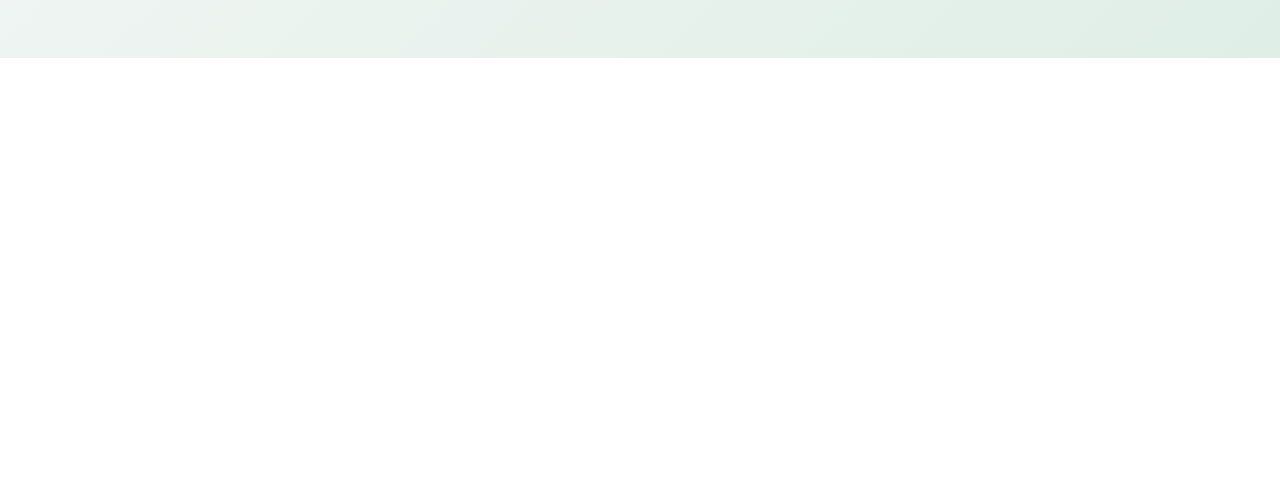
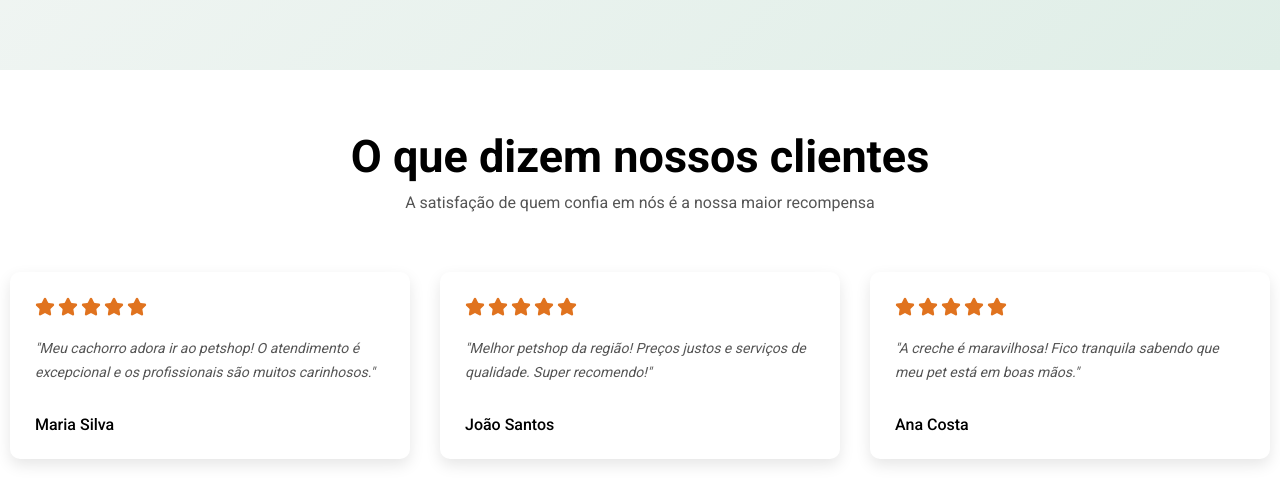
Before and after one commit to ClewertonRodrigues/petshop-dev, a React (Vite) app: page / in a window 1280 px wide. Shown: the part 1760-2264 px from the top of the page. Before the commit the page ends 1818 px from the top, so only its background shows below. Built offline with nearby package versions, Linux system fonts and the light colour scheme.

Commit message:
feat: implementa section depoimentos com cards componentizados

```diff
--- a/src/App.jsx
+++ b/src/App.jsx
@@ -3,6 +3,7 @@ import styles from "./styles.module.scss";
 import { Container } from "./components/container";
 import { Header } from "./components/header";
 import { CardService } from "./components/cardService";
+import { CardTestimony } from "./components/cardTestimony";
 
 import { Sparkles, House, ShoppingBag, Stethoscope } from 'lucide-react';
 
@@ -37,6 +38,21 @@ function App() {
       icon: ShoppingBag,
       title: "Pet Shop",
       description: "Rações, brinquedos, acessórios e tudo que seu pet precisa em um só lugar."
+    },
+  ]
+
+  const testimonials = [
+    {
+      testmony: "Meu cachorro adora ir ao petshop! O atendimento é excepcional e os profissionais são muitos carinhosos.",
+      name: "Maria Silva"
+    },
+    {
+      testmony: "Melhor petshop da região! Preços justos e serviços de qualidade. Super recomendo!",
+      name: "João Santos"
+    },
+    {
+      testmony: "A creche é maravilhosa! Fico tranquila sabendo que meu pet está em boas mãos.",
+      name: "Ana Costa"
     },
   ]
 
@@ -116,11 +132,26 @@ function App() {
               <img src={service3} alt="Creche Pet" />
               <img src={service4} alt="Pet Shop" />
             </div>
+          </div>
+        </Container>
+      </section>
 
+      <section className={styles.containerTestimonials}>
+        <Container>
+            <div>
+              <h2 className={styles.titleSection}>O que dizem nossos clientes</h2>
+              <p>A satisfação de quem confia em nós é a nossa maior recompensa</p>
 
-          </div>
-
-
+              <div className={styles.boxTestimonials}>
+                {testimonials.map((item, index) => (
+                  <CardTestimony
+                    key={index}
+                    testimony={item.testmony}
+                    name={item.name}
+                  />
+                ))}
+              </div>
+            </div>
         </Container>
       </section>
     </>
--- /dev/null
+++ b/src/components/cardTestimony/index.jsx
@@ -0,0 +1,19 @@
+import styles from "./styles.module.scss"
+
+import { Star } from 'lucide-react';
+
+export function CardTestimony({ testimony, name }){
+    return(
+        <div className={styles.card}>
+            <div className={styles.boxStars}>
+                <Star size={20} color="#e0731f" fill="#e0731f"/>
+                <Star size={20} color="#e0731f" fill="#e0731f"/>
+                <Star size={20} color="#e0731f" fill="#e0731f"/>
+                <Star size={20} color="#e0731f" fill="#e0731f"/>
+                <Star size={20} color="#e0731f" fill="#e0731f"/>
+            </div>
+            <i>"{testimony}"</i>
+            <span>{name}</span>
+        </div>
+    )
+}
--- /dev/null
+++ b/src/components/cardTestimony/styles.module.scss
@@ -0,0 +1,33 @@
+
+.card{
+    width: 100%;
+    background-color: white;
+    box-shadow: 0 6px 15px rgb(0, 0, 0, 0.1);
+    border-radius: 10px;
+    padding: 25px;
+    transition: transform 0.3s, shadow 0.3s;
+
+    &:hover{
+        transform: scale(1.03);
+        box-shadow: 0 6px 15px rgb(0, 0, 0, 0.15);
+    }
+
+    .boxStars{
+        display: flex;
+        gap: 3px;
+        margin-bottom: 20px;
+    }
+
+    i{
+        color: #555;
+        font-size: 14px;
+        line-height: 1.7;
+        font-weight: 400;
+    }
+
+    span{
+        display: block;
+        margin-top: 30px;
+        font-weight: 500;
+    }
+}
--- a/src/styles.module.scss
+++ b/src/styles.module.scss
@@ -94,7 +94,7 @@
 }
 
 .titleSection {
-    font-size: 40px;
+    font-size: 45px;
 }
 
 .contentServices {
@@ -178,6 +178,26 @@
   }
 }
 
+.containerTestimonials{
+  background-color: rgba(253, 253, 253, 0.3);
+  padding: 60px 0;
+
+  .titleSection, p{
+    text-align: center;
+  }
+
+  p{
+    color: #555;
+    margin-top: 10px;
+  }
+
+  .boxTestimonials{
+    display: flex;
+    gap: 30px;
+    margin-top: 60px;
+  }
+}
+
 @media (max-width: 1080px) {
   .containerContent {
     flex-direction: column;
@@ -245,12 +265,16 @@
   }
 
   .containerServices {
-    .titleSection {
-      font-size: 35px;
-    }
-
     p {
       font-size: 17px;
     }
   }
+
+  .titleSection {
+      font-size: 35px;
+    }
+
+  .boxTestimonials{
+    flex-direction: column;
+  }
 }
```
